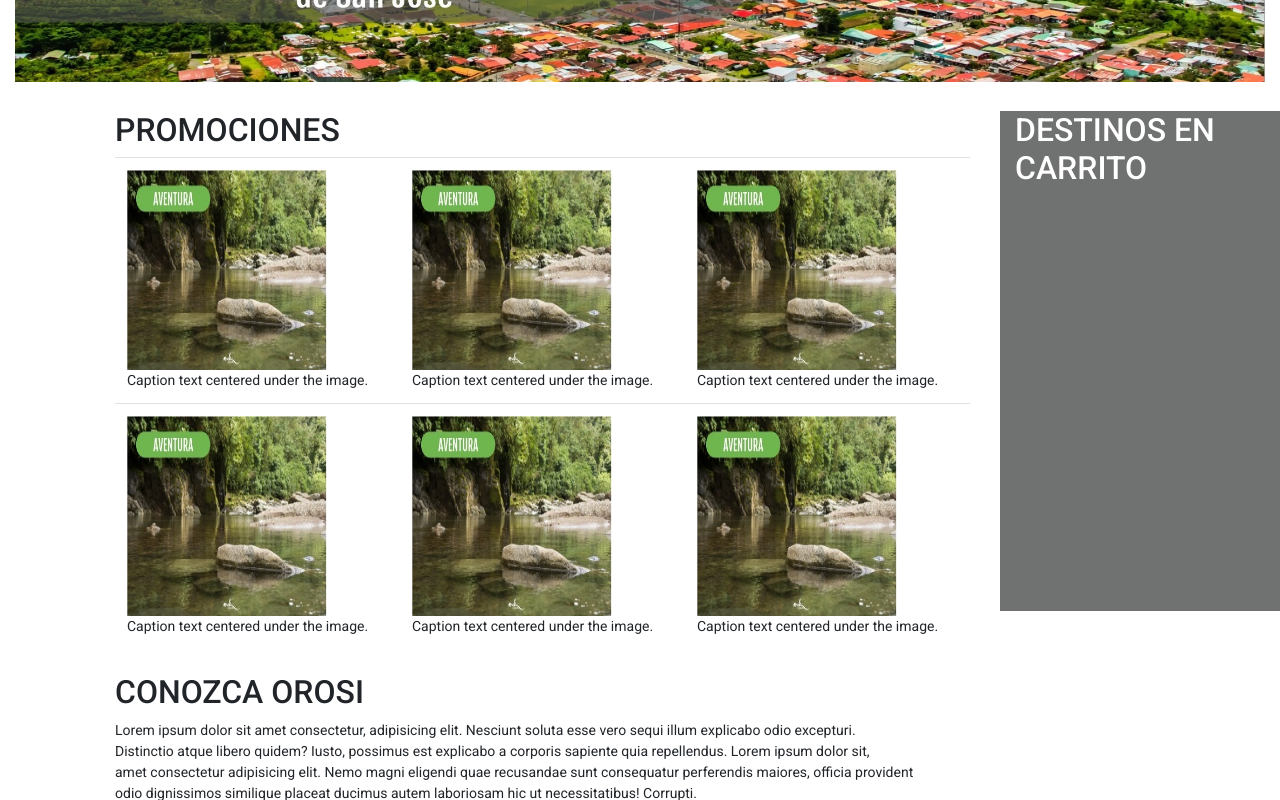
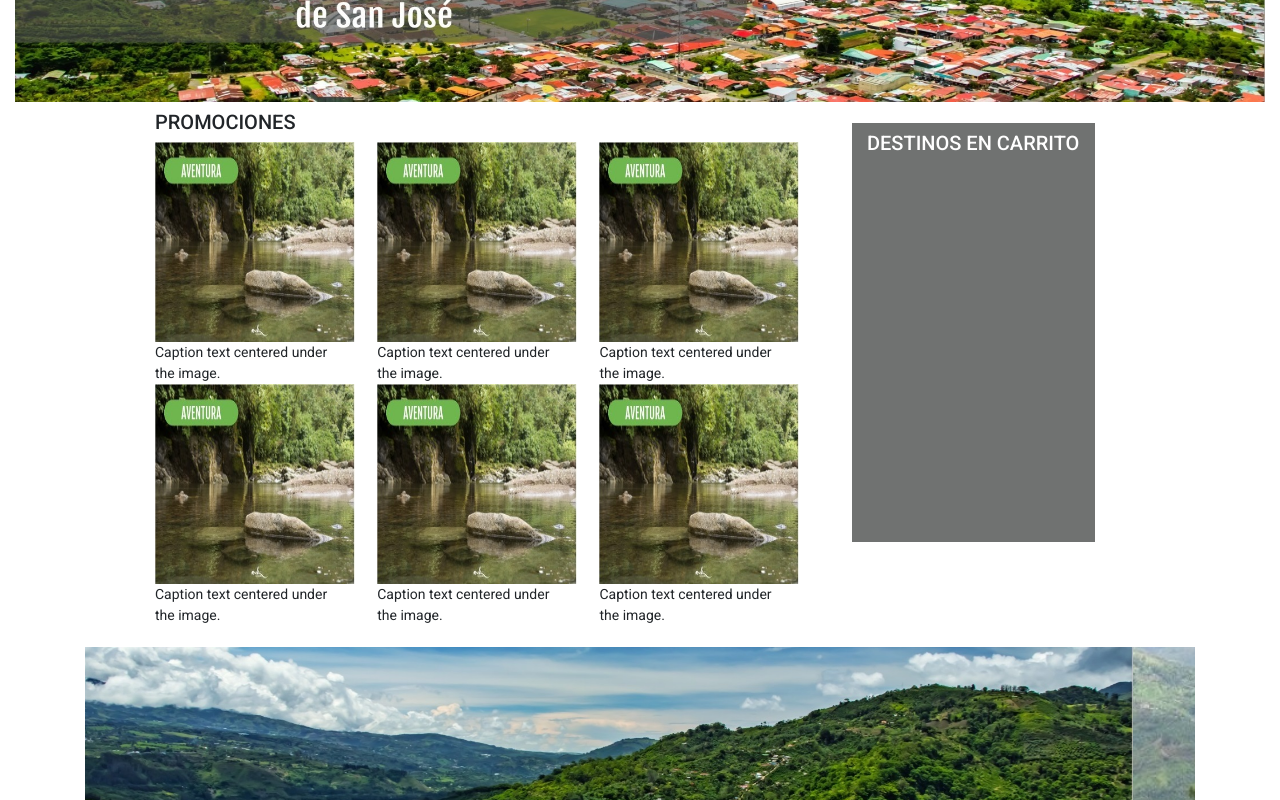
Before and after one commit to luisale9826/Pagina-Camara-Orosi-Frontend, an Angular app: page / in a window 1280 px wide. Shown: the part 380-1180 px from the top of the page. Built offline with nearby package versions, Linux system fonts and the light colour scheme.

Commit message:
Form nueva promocion

```diff
--- a/src/app/app-routing.module.ts
+++ b/src/app/app-routing.module.ts
@@ -6,6 +6,7 @@ import { DirectorioModule } from './directorio/directorio.module';
 import { ArmarTourModule } from './armar-tour/armar-tour.module';
 import { LoginModule } from './login/login.module';
 import { ConozcanosAfiliarseModule } from './conozcanos-afiliarse/conozcanos-afiliarse.module';
+import { PromocionModule } from './promocion/promocion.module';
 
 const routes: Routes = [{ path: '', component: IndexComponent }];
 
@@ -15,6 +16,7 @@ const routes: Routes = [{ path: '', component: IndexComponent }];
     ArmarTourModule,
     LoginModule,
     ConozcanosAfiliarseModule,
+    PromocionModule,
     RouterModule.forRoot(routes),
   ],
   exports: [RouterModule],
--- a/src/app/app.module.ts
+++ b/src/app/app.module.ts
@@ -14,6 +14,8 @@ import { NoopAnimationsModule } from '@angular/platform-browser/animations';
 import { LoginModule } from './login/login.module';
 import { ConozcanosAfiliarseComponent } from './conozcanos-afiliarse/conozcanos-afiliarse.component';
 import { ConozcanosAfiliarseModule } from './conozcanos-afiliarse/conozcanos-afiliarse.module';
+import { PromocionComponent } from './promocion/promocion.component';
+import { PromocionModule } from './promocion/promocion.module';
 
 @NgModule({
   declarations: [
@@ -23,6 +25,7 @@ import { ConozcanosAfiliarseModule } from './conozcanos-afiliarse/conozcanos-afi
     IndexComponent,
     DirectorioComponent,
     ArmarTourComponent,
+    PromocionComponent,
   ],
   imports: [
     BrowserModule,
@@ -30,7 +33,8 @@ import { ConozcanosAfiliarseModule } from './conozcanos-afiliarse/conozcanos-afi
     LoginModule,
     AppRoutingModule,
     NoopAnimationsModule,
-    ConozcanosAfiliarseModule
+    ConozcanosAfiliarseModule,
+    PromocionModule
   ],
   providers: [],
   bootstrap: [AppComponent]
--- a/src/app/index/index.component.css
+++ b/src/app/index/index.component.css
@@ -27,20 +27,23 @@
   }
 
   .promociones{
+    margin: 0 0 0 100px;
+  }
 
-    margin: 0 0 0 100px;
+  #container-promo{
+    margin: 0 10% 0 10%;
   }
 
   #dvCarrito h2{
     color: white;
   }
   #dvCarrito{
-    width: 300px;
-    height: 500px;
+    width: 80%;
+    height: 80%;
     background-color: #707271;
   }
 
   .conozca-orosi{
 
-    margin: 0 0 0 100px;
+    margin: 0 10% 0 10%;
   }
--- a/src/app/index/index.component.html
+++ b/src/app/index/index.component.html
@@ -1,77 +1,61 @@
 <div class="container-fluid">
+  <div>
     <img src="/assets/images/fondoValle.jpg" alt="Snow" style="width:100%; height: 400px;">
   </div>
 
-<div class="container-fluid" role="main">
+  <div class="row justify-content-center" id="container-promo">
 
-  <div class="promociones">
+    <div class="col-sm-8">
+      <h2>PROMOCIONES</h2>
       <div class="row">
-      <div class="col-6 col-md-9">
-        <br />
-        <h2>PROMOCIONES</h2>
-        <table class="table">
-
-          <tr>
-            <td>
+        <div class="col-6 col-md-4">
           <img src="/assets/images/item.jpg" alt="Snow" style="width:200px; height: 200px;">
           <br />
           Caption text centered under the image.
-            </td>
-
-            <td>
+        </div>
+        <div class="col-6 col-md-4">
           <img src="/assets/images/item.jpg" alt="Snow" style="width:200px; height: 200px;">
           <br />
           Caption text centered under the image.
-            </td>
-
-            <td>
+        </div>
+        <div class="col-6 col-md-4">
           <img src="/assets/images/item.jpg" alt="Snow" style="width:200px; height: 200px;">
           <br />
           Caption text centered under the image.
-            </td>
-          </tr>
+        </div>
 
-          <tr>
-            <td>
+      </div>
+
+      <div class="row">
+        <div class="col-6 col-md-4">
           <img src="/assets/images/item.jpg" alt="Snow" style="width:200px; height: 200px;">
           <br />
           Caption text centered under the image.
-            </td>
-
-            <td>
+        </div>
+        <div class="col-6 col-md-4">
           <img src="/assets/images/item.jpg" alt="Snow" style="width:200px; height: 200px;">
           <br />
           Caption text centered under the image.
-            </td>
-            <td>
+        </div>
+        <div class="col-6 col-md-4">
           <img src="/assets/images/item.jpg" alt="Snow" style="width:200px; height: 200px;">
           <br />
           Caption text centered under the image.
-            </td>
-          </tr>
-        </table>
         </div>
 
-      <div class="col-6 col-md-3">
+      </div>
+
+    </div>
+    <div class="col-sm-4">
       <br />
       <div class="container-fluid" id="dvCarrito">
         <h2>DESTINOS EN CARRITO</h2>
       </div>
     </div>
-    </div>
+
     </div>
 
-  <div class="conozca-orosi">
-    <H2>CONOZCA OROSI</H2>
-
-    <p>Lorem ipsum dolor sit amet consectetur, adipisicing elit. Nesciunt soluta esse vero sequi illum explicabo odio
-      excepturi. <br />
-      Distinctio atque libero quidem? Iusto, possimus est explicabo a corporis sapiente quia repellendus. Lorem ipsum
-      dolor sit,<br />
-      amet consectetur adipisicing elit. Nemo magni eligendi quae recusandae sunt consequatur perferendis maiores,
-      officia provident <br />
-      odio dignissimos similique placeat ducimus autem laboriosam hic ut necessitatibus! Corrupti.<br /></p>
-
+    <div class="row">
       <div class="container">
         <br />
         <div id="carouselExampleControls" class="carousel slide" data-ride="carousel">
@@ -98,7 +82,4 @@
       </div>
     </div>
 
-
-
-
 </div>
--- /dev/null
+++ b/src/app/promocion/promocion-routing.module.ts
@@ -0,0 +1,11 @@
+import { NgModule } from '@angular/core';
+import { Routes, RouterModule } from '@angular/router';
+import { PromocionComponent } from './promocion.component';
+
+const routes: Routes = [{ path: 'promocion', component: PromocionComponent }];
+
+@NgModule({
+  imports: [RouterModule.forChild(routes)],
+  exports: [RouterModule],
+})
+export class PromocionRoutingModule {}
--- /dev/null
+++ b/src/app/promocion/promocion.component.css
@@ -0,0 +1,11 @@
+label{
+    font-size: 15px;
+}
+
+input{
+    font-size: medium;
+}
+
+button{
+    font-size: medium;
+}
--- /dev/null
+++ b/src/app/promocion/promocion.component.html
@@ -0,0 +1,42 @@
+<div class="container">
+
+    <h3>Ingresar nueva promoción</h3>
+    <br>
+    <div class="submit-form">
+      <div >
+        <div class="form-group">
+          <label for="name">Titulo Promoción:</label>
+          <input type="text" class="form-control" id="name" required  name="name"/>
+        </div>
+
+        <div class="form-group">
+            <label for="name">Nombre Negocio:</label>
+            <input type="text" class="form-control" id="name" required  name="name"/>
+          </div>
+
+        <div class="form-group">
+          <label for="description">Description Promoción:</label>
+          <input class="form-control" id="description" required  name="description"/>
+        </div>
+
+        <div class="form-group">
+            <label for="description">Fecha de vencimiento:</label>
+            <input type="date" class="form-control" id="description" required  name="description"/>
+        </div>
+
+        <div class="form-group">
+            <label for="description">Imagen de la promoción:</label>
+            <input type="file" class="form-control" id="description" required  name="description"/>
+        </div>
+
+        <br>
+        <button class="btn btn-success">Ingresar Promoción</button>
+      </div>
+
+
+    </div>
+    <br>
+    <br>
+    <br>
+    <br>
+  </div>
--- /dev/null
+++ b/src/app/promocion/promocion.component.ts
@@ -0,0 +1,15 @@
+import { Component, OnInit } from '@angular/core';
+
+@Component({
+  selector: 'app-promocion',
+  templateUrl: './promocion.component.html',
+  styleUrls: ['./promocion.component.css']
+})
+export class PromocionComponent implements OnInit {
+
+  constructor() { }
+
+  ngOnInit(): void {
+  }
+
+}
--- a/src/index.html
+++ b/src/index.html
@@ -7,11 +7,13 @@
   <meta name="viewport" content="width=device-width, initial-scale=1">
   <link rel="icon" type="image/x-icon" href="favicon.ico">
 
+  <link rel="stylesheet" href="https://maxcdn.bootstrapcdn.com/bootstrap/3.4.0/css/bootstrap.min.css">
   <link rel="stylesheet" href="https://maxcdn.bootstrapcdn.com/bootstrap/4.5.2/css/bootstrap.min.css">
   <link href="https://maxcdn.bootstrapcdn.com/font-awesome/4.7.0/css/font-awesome.min.css" rel="stylesheet" >
   <link href="https://fonts.googleapis.com/css?family=Roboto:300,400,500&display=swap" rel="stylesheet">
   <link href="https://fonts.googleapis.com/icon?family=Material+Icons" rel="stylesheet">
 
+  <script src="https://maxcdn.bootstrapcdn.com/bootstrap/3.4.0/js/bootstrap.min.js"></script>
   <script src="https://ajax.googleapis.com/ajax/libs/jquery/3.5.1/jquery.min.js"></script>
   <script src="https://maxcdn.bootstrapcdn.com/bootstrap/4.5.2/js/bootstrap.min.js"></script>
   <script src="https://cdnjs.cloudflare.com/ajax/libs/popper.js/1.14.3/umd/popper.min.js"></script>
```
Also changed, not shown: src/app/promocion/promocion.module.ts (added, +11 -0 lines), 1 other file (tests, documents, lock files or other folders). Lines whose indentation alone changed are shown as unchanged.
